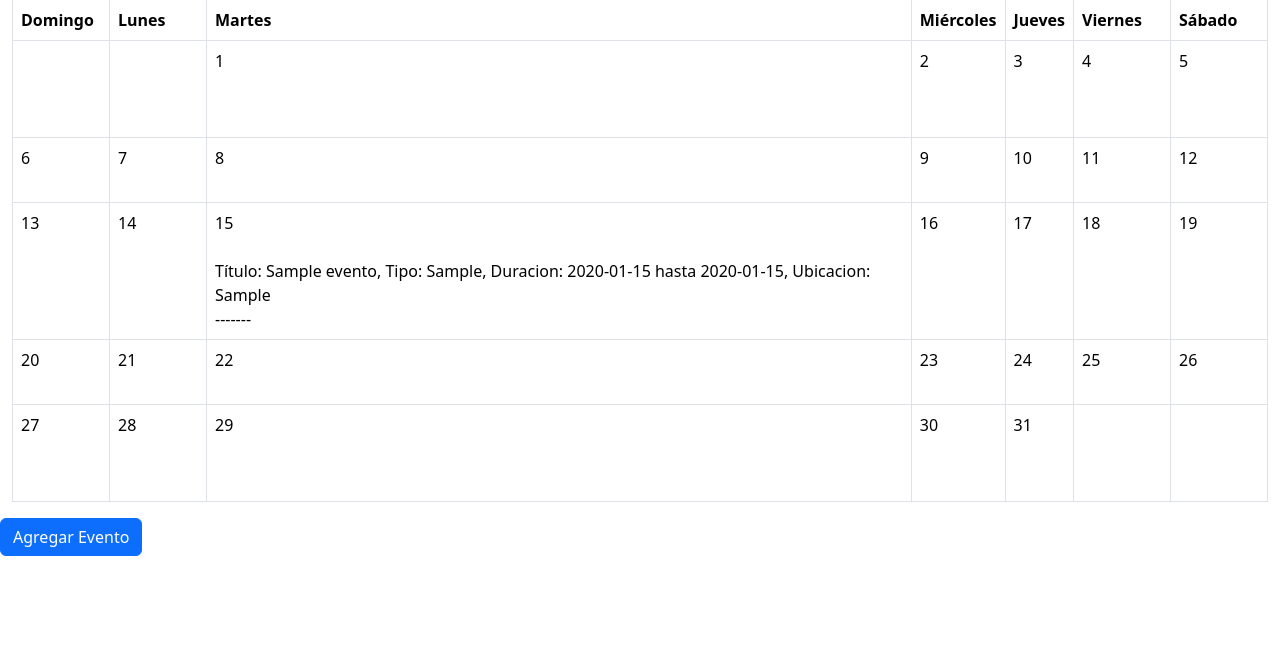
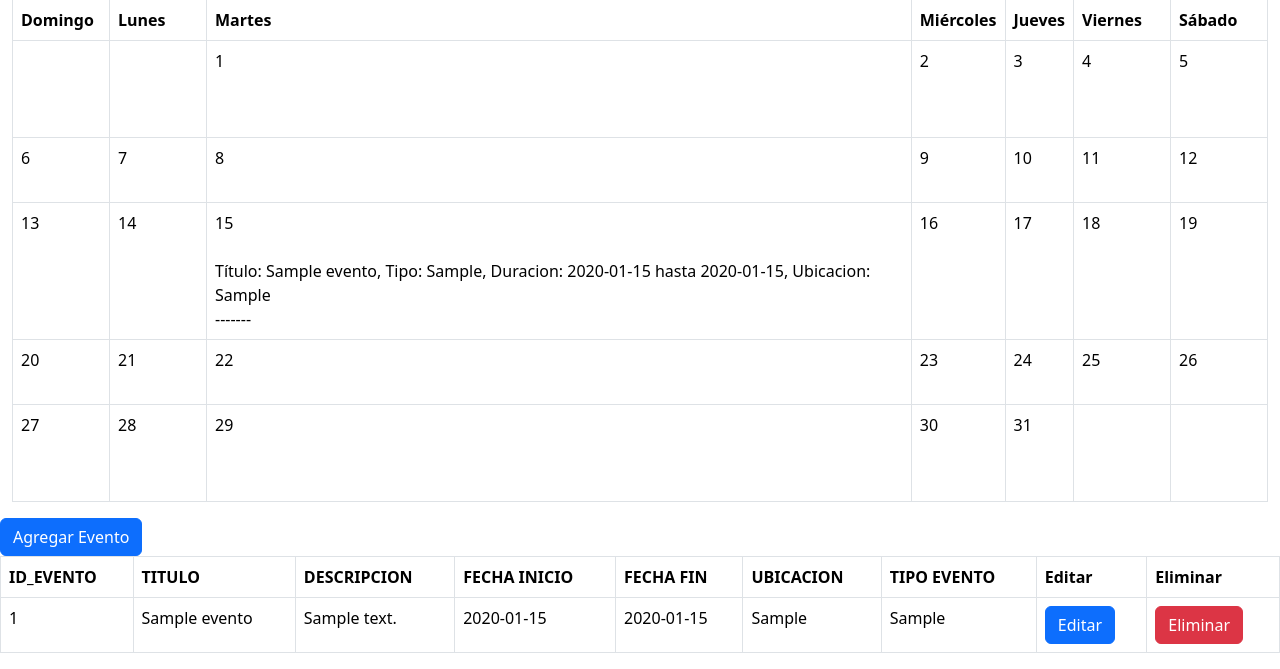
Before and after one commit to Kitofeh/pagMagister, a PHP site: page /ficheros_panel/Noticias_Eventos/CalendarioDeEventos.php in a window 1280 px wide. Shown: the part 131-800 px from the top of the page. Run offline with PHP 8.4, Linux system fonts and the light colour scheme; tables that the repository leaves empty hold one stand-in row (values such as "Sample post"); data that the repository does not hold is empty.

Commit message:
Se agrega la funcion para eliminar eventos en el panel de Calendario de Eventos

```diff
--- a/ficheros_panel/Noticias_Eventos/CalendarioDeEventos.php
+++ b/ficheros_panel/Noticias_Eventos/CalendarioDeEventos.php
@@ -175,5 +175,63 @@ $row=mysqli_fetch_array($query);
     </div>
     </div>
 
+    <!-- Crear la tabla con Bootstrap -->
+    <table class="table table-bordered">
+    <!-- Crear las cabeceras de la tabla -->
+    <thead>
+        <tr>
+        <th scope="col">ID_EVENTO</th>
+        <th scope="col">TITULO</th>
+        <th scope="col">DESCRIPCION</th>
+        <th scope="col">FECHA INICIO</th>
+        <th scope="col">FECHA FIN</th>
+        <th scope="col">UBICACION</th>
+        <th scope="col">TIPO EVENTO</th>
+        <th scope="col">Editar</th>
+        <th scope="col">Eliminar</th>
+        </tr>
+    </thead>
+
+    <!-- Rellenar la tabla con los datos -->
+    <tbody>
+        <?php
+            $sql="SELECT * FROM calendario_eventos";
+            $query=mysqli_query($con,$sql);
+            while($row=mysqli_fetch_array($query)){
+        ?>
+
+        <tr>
+        <td><?php echo $row['ID_EVENTO']; ?></td>
+        <td><?php echo $row['TITULO']; ?></td>
+        <td><?php echo $row['DESCRIPCION']; ?></td>
+        <td><?php echo $row['FECHA_INICIO']; ?></td>
+        <td><?php echo $row['FECHA_FIN']; ?></td>
+        <td><?php echo $row['UBICACION']; ?></td>
+        <td><?php echo $row['TIPO_EVENTO']; ?></td>
+        <td><button class="btn btn-primary">Editar</button></td>
+        <td><button type="button" class="btn btn-danger" data-bs-toggle="modal" data-bs-target="#EliminarEvento<?php echo $row['ID_EVENTO']; ?>">Eliminar</button></td>
+        </tr>
+        <!-- Modal Eliminar -->
+        <div class="modal fade" id="EliminarEvento<?php echo $row['ID_EVENTO']; ?>" tabindex="-1" aria-labelledby="exampleModalLabel" aria-hidden="true">
+        <div class="modal-dialog">
+            <div class="modal-content">
+            <div class="modal-header">
+                <h1 class="modal-title fs-5" id="exampleModalLabel">Modal title</h1>
+                <button type="button" class="btn-close" data-bs-dismiss="modal" aria-label="Close"></button>
+            </div>
+            <div class="modal-body">
+                Estas seguro que deseas eliminar el evento ID <?php echo $row['ID_EVENTO']; ?>?
+            </div>
+            <div class="modal-footer">
+                <button type="button" class="btn btn-secondary" data-bs-dismiss="modal">Salir</button>
+                <a href="EliminarEvento.php?id=<?php echo $row['ID_EVENTO'] ?>" class="btn btn-danger">Eliminar</a>
+            </div>
+            </div>
+        </div>
+        </div>
+        <?php } ?>
+    </tbody>
+    </table>
+
 </body>
 </html>
```
Also changed, not shown: ficheros_panel/Noticias_Eventos/EliminarEvento.php (added, +15 -0 lines).
